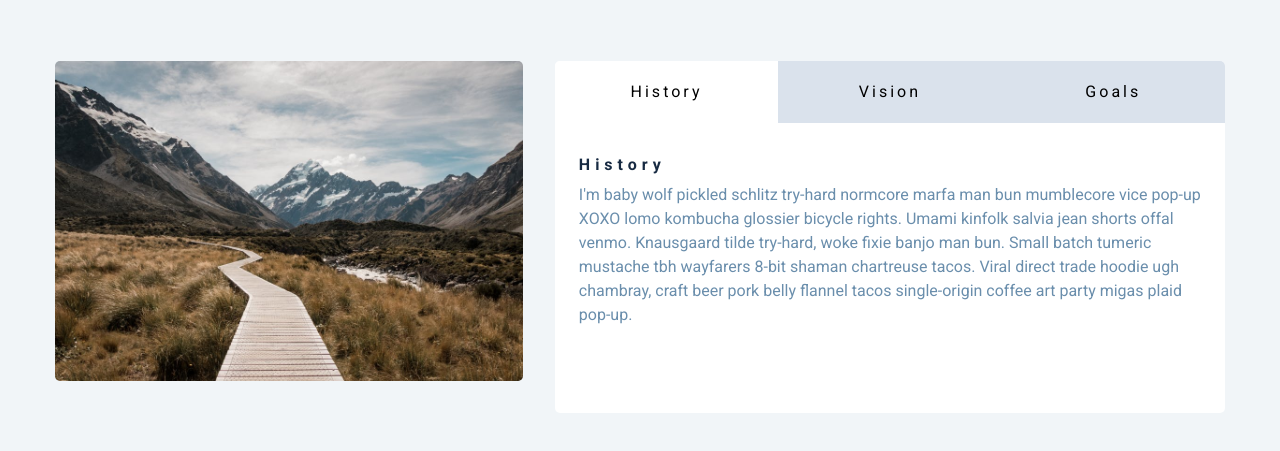
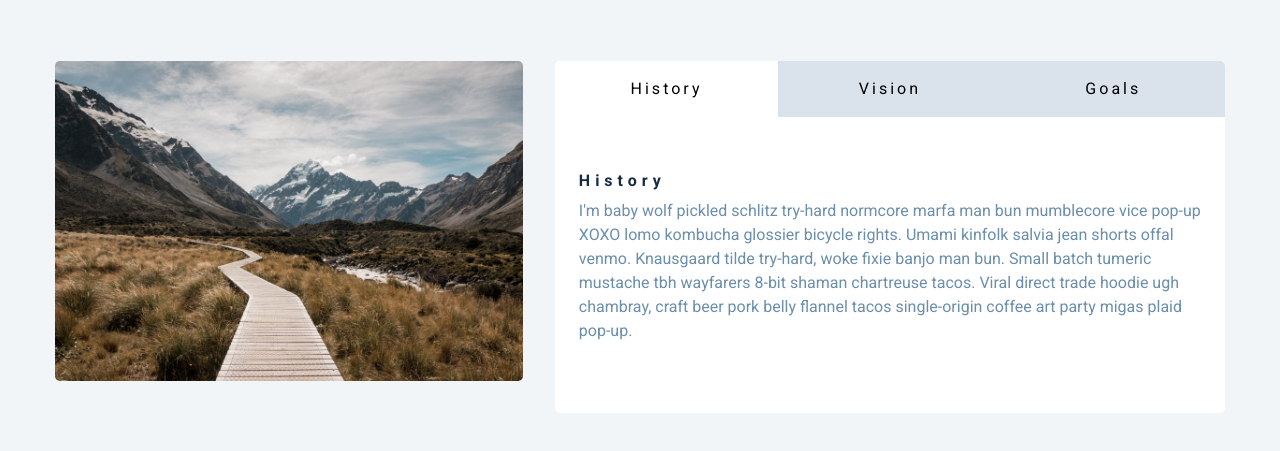
Before and after one commit to adham618/11-tabs, a plain HTML site: page index.html in a window 1280 px wide. Shown: the part 147-598 px from the top of the page. Drawn offline with nearby package versions, Linux system fonts and the light colour scheme.

Commit message:
edit tab-btn class

```diff
--- a/style.css
+++ b/style.css
@@ -109,10 +109,12 @@ p {
     border-top-right-radius: 5px;
     display: grid;
     grid-template-columns: 1fr 1fr 1fr;
+    padding: 0;
 }
 
 .tab-btn:nth-child(1) {
     border-top-left-radius: 5px;
+    padding: 0 !important;
 }
 
 .tab-btn:nth-child(3) {
@@ -123,7 +125,7 @@ p {
     background-color: hsl(212, 33%, 89%);
     text-transform: capitalize;
     border: none;
-    padding: 1rem 0;
+    padding: .8rem 0 !important;
     display: block;
     letter-spacing: 3px;
     font-size: 1rem;
@@ -132,6 +134,7 @@ p {
     -moz-transition: all .3s linear;
     -ms-transition: all .3s linear;
     -o-transition: all .3s linear;
+    height: 3.5rem;
 }
 
 @media (min-width: 1025px) {
@@ -158,9 +161,11 @@ p {
     font-weight: bold;
 }
 
+
 /* hide-content */
 .content {
     display: none;
+    height: auto;
 }
 
 .tab-btn.active {
```
